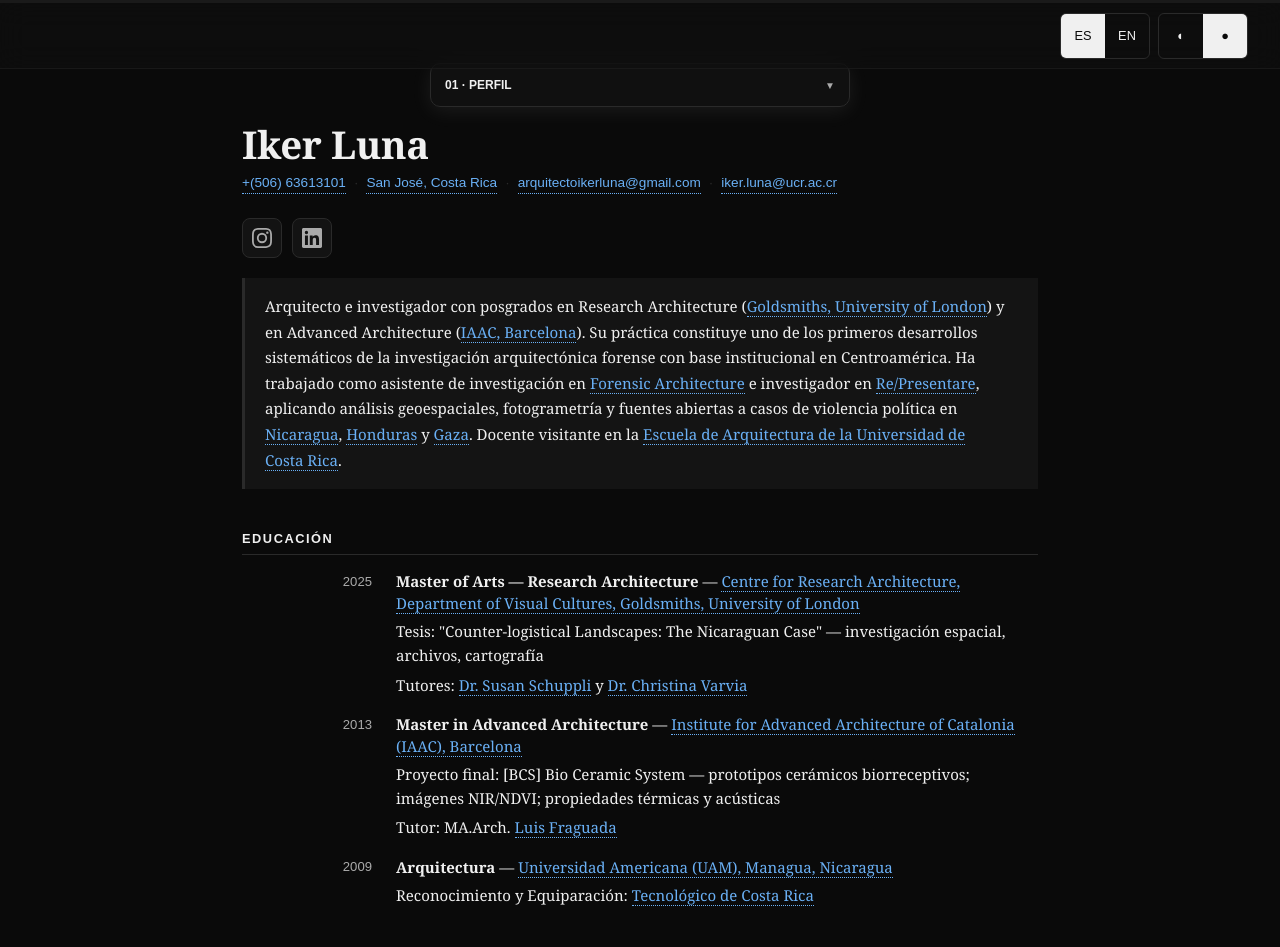
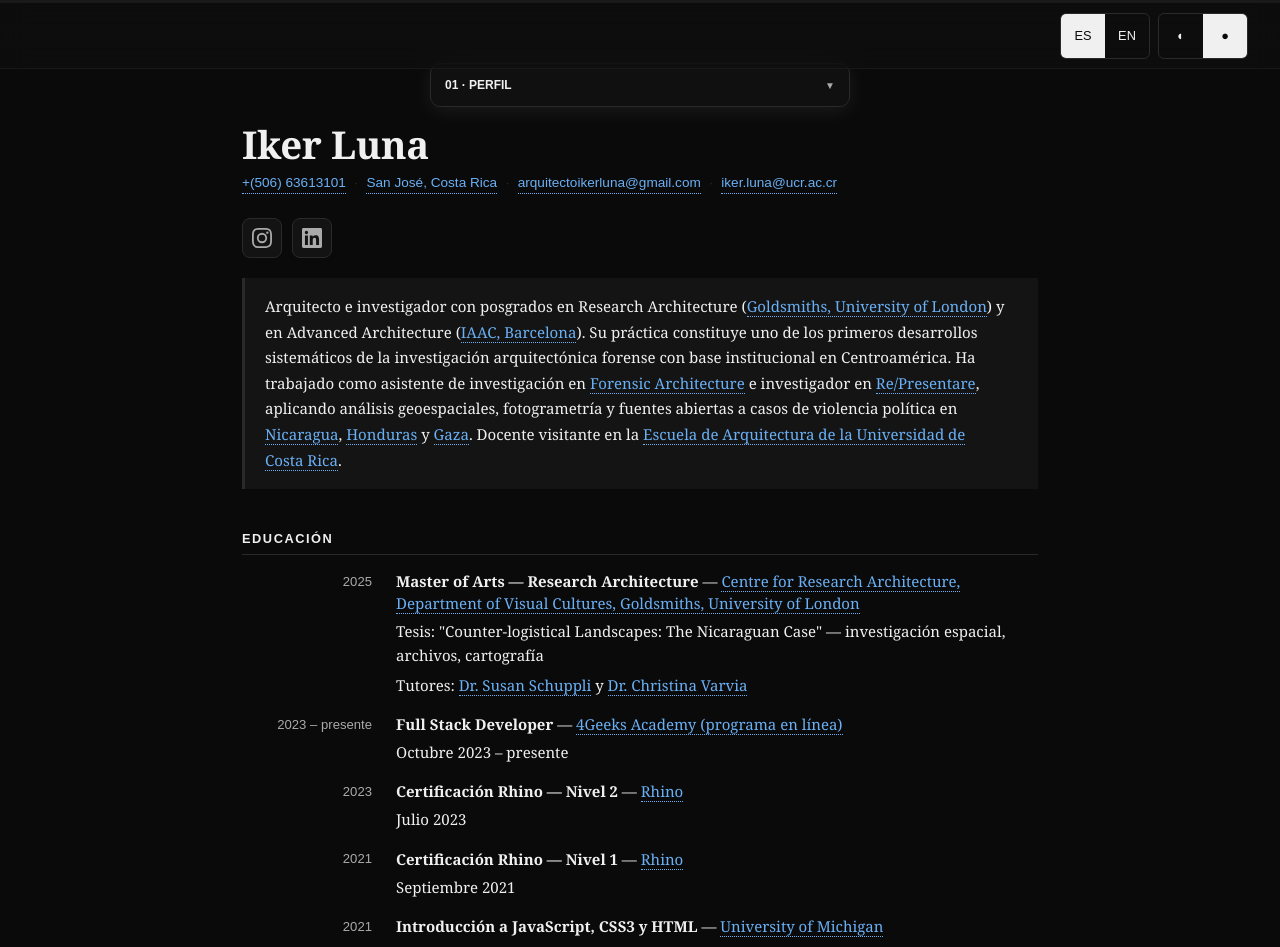
Before and after one commit to iluna007/il, a React (Vite) app: page / in a window 1280 px wide. Shown: the top 947 px of the page. Built offline with nearby package versions, Linux system fonts and the light colour scheme.

Commit message:
Add certifications and supplementary education entries in ES and EN.

```diff
--- a/src/data/cvData.js
+++ b/src/data/cvData.js
@@ -100,6 +100,39 @@
             },
           },
         ],
+      },
+      {
+        year: "2023 – presente",
+        title: "Full Stack Developer",
+        institution: {
+          text: "4Geeks Academy (programa en línea)",
+          url: "https://4geeksacademy.com/",
+        },
+        details: [{ text: "Octubre 2023 – presente" }],
+      },
+      {
+        year: "2023",
+        title: "Certificación Rhino — Nivel 2",
+        institution: { text: "Rhino", url: "https://www.rhino3d.com/certification" },
+        details: [{ text: "Julio 2023" }],
+      },
+      {
+        year: "2021",
+        title: "Certificación Rhino — Nivel 1",
+        institution: { text: "Rhino", url: "https://www.rhino3d.com/certification" },
+        details: [{ text: "Septiembre 2021" }],
+      },
+      {
+        year: "2021",
+        title: "Introducción a JavaScript, CSS3 y HTML",
+        institution: { text: "University of Michigan", url: "https://www.umich.edu/" },
+        details: [{ text: "Marzo 2021" }],
+      },
+      {
+        year: "2020",
+        title: "Talleres de arte contemporáneo y crítica",
+        institution: { text: "TACON, Managua, Nicaragua" },
+        details: [{ text: "Febrero – Octubre 2020" }],
       },
       {
         year: "2013",
@@ -478,6 +511,39 @@
         ],
       },
       {
+        year: "2023 – present",
+        title: "Full Stack Developer",
+        institution: {
+          text: "4Geeks Academy (online program)",
+          url: "https://4geeksacademy.com/",
+        },
+        details: [{ text: "October 2023 – present" }],
+      },
+      {
+        year: "2023",
+        title: "Rhino Certification — Level 2",
+        institution: { text: "Rhino", url: "https://www.rhino3d.com/certification" },
+        details: [{ text: "July 2023" }],
+      },
+      {
+        year: "2021",
+        title: "Rhino Certification — Level 1",
+        institution: { text: "Rhino", url: "https://www.rhino3d.com/certification" },
+        details: [{ text: "September 2021" }],
+      },
+      {
+        year: "2021",
+        title: "Introduction to JavaScript, CSS3, and HTML",
+        institution: { text: "University of Michigan", url: "https://www.umich.edu/" },
+        details: [{ text: "March 2021" }],
+      },
+      {
+        year: "2020",
+        title: "Contemporary art workshops and critic",
+        institution: { text: "TACON, Managua, Nicaragua" },
+        details: [{ text: "February – October 2020" }],
+      },
+      {
         year: "2013",
         title: "Master in Advanced Architecture",
         institution: {
```
